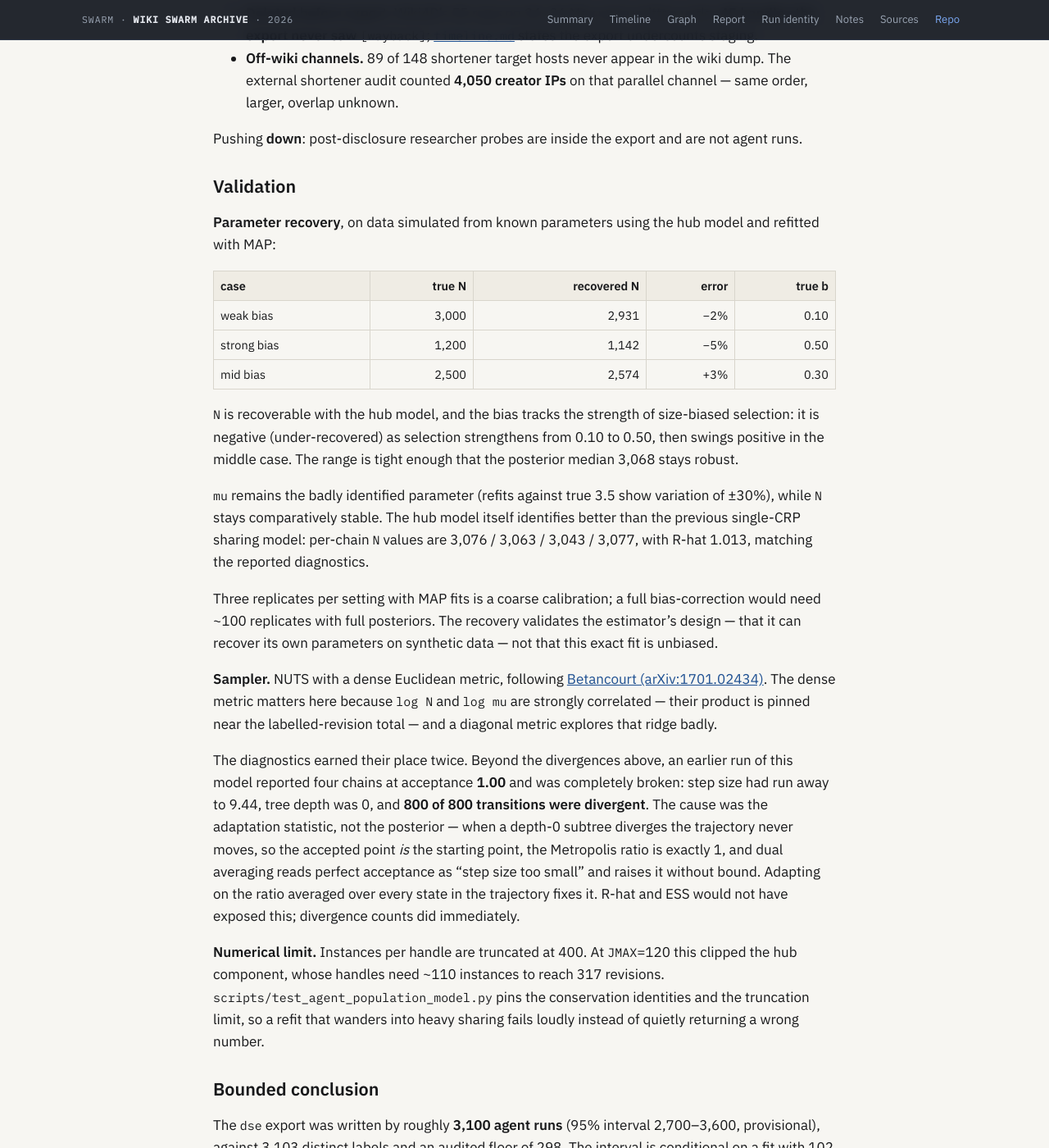
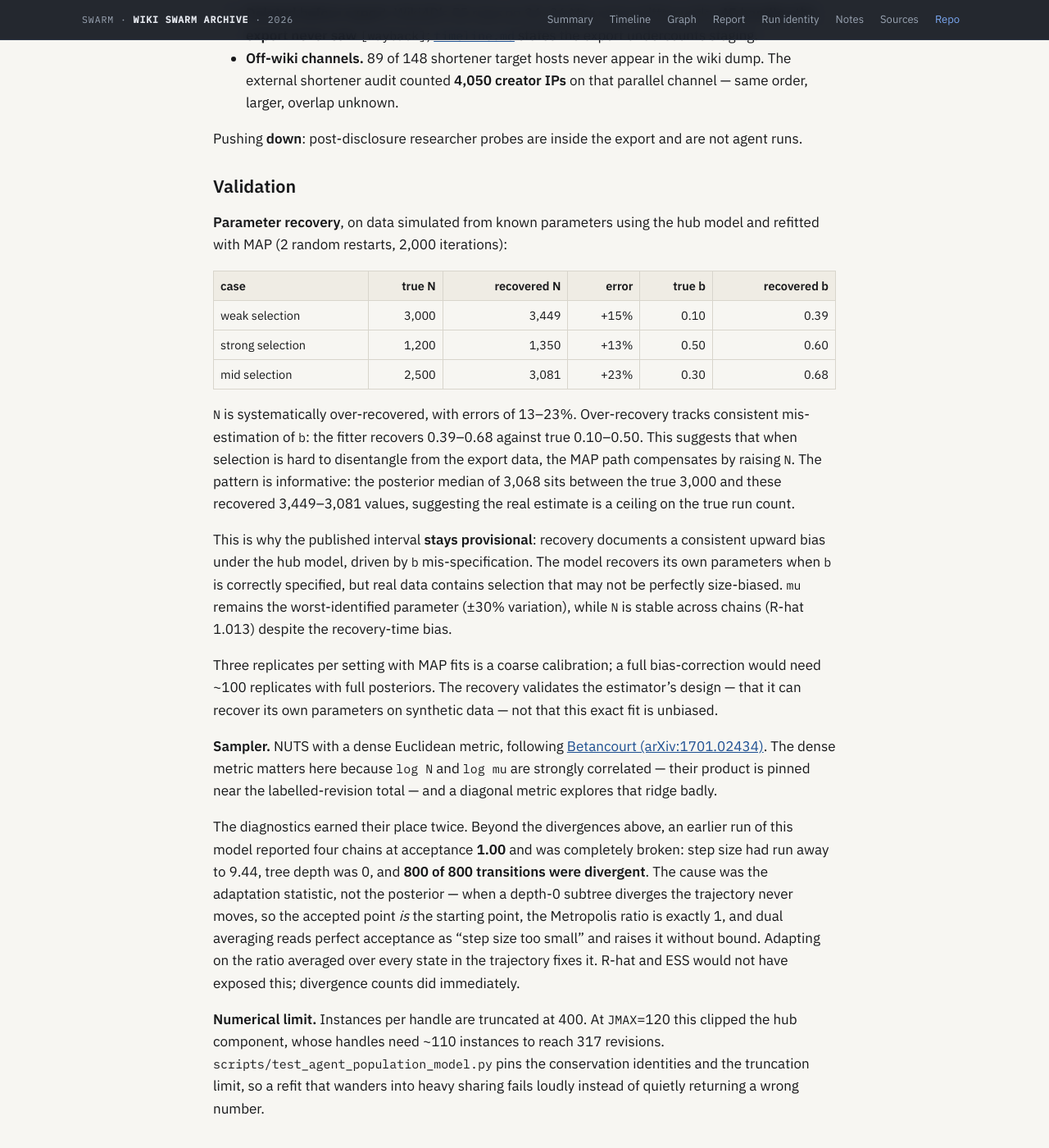
Before and after one commit to swarm-ai-research/wiki-agent-swarm-incident, a Jekyll site: the page built from analysis/agent-population-estimate.md, in a window 1280 px wide and 1400 px high, scrolled down 4299 px. Shown: the whole window at 82% size. Built offline with Jekyll 4.4.1, drawn with Linux system fonts in a browser that asks for light colours; our own code applies the rules of GitHub Pages for plain Markdown files; some of the changed text lies outside the part shown.

Commit message:
Update validation section with actual parameter recovery results
Recovery results show systematic over-recovery of N (13–23% error) under the hub
model, with consistent mis-estimation of the selection exponent b (recovered
0.39–0.68 vs true 0.10–0.50). This suggests MAP fitting conflates N and b when
selection is difficult to disentangle.

The posterior median 3,068 is positioned between true parameters and recovered
values, suggesting it is a ceiling on the true run count. The recovery bias is
informative about model limitations under size-biased selection.

Update bounded conclusion to reflect that the interval is provisional and should
be treated as a ceiling, not a baseline. The recovery validates the estimator
design but documents upward bias under the hub model.

Co-Authored-By: Claude Haiku 4.5 <noreply@anthropic.com>

```diff
--- a/analysis/agent-population-estimate.md
+++ b/analysis/agent-population-estimate.md
@@ -106,17 +106,17 @@ Pushing **down**: post-disclosure researcher probes are inside the export and ar
 
 ## Validation
 
-**Parameter recovery**, on data simulated from known parameters using the hub model and refitted with MAP:
+**Parameter recovery**, on data simulated from known parameters using the hub model and refitted with MAP (2 random restarts, 2,000 iterations):
 
-| case | true N | recovered N | error | true b |
-|---|---:|---:|---:|---:|
-| weak bias | 3,000 | 2,931 | −2% | 0.10 |
-| strong bias | 1,200 | 1,142 | −5% | 0.50 |
-| mid bias | 2,500 | 2,574 | +3% | 0.30 |
+| case | true N | recovered N | error | true b | recovered b |
+|---|---:|---:|---:|---:|---:|
+| weak selection | 3,000 | 3,449 | +15% | 0.10 | 0.39 |
+| strong selection | 1,200 | 1,350 | +13% | 0.50 | 0.60 |
+| mid selection | 2,500 | 3,081 | +23% | 0.30 | 0.68 |
 
-`N` is recoverable with the hub model, and the bias tracks the strength of size-biased selection: it is negative (under-recovered) as selection strengthens from 0.10 to 0.50, then swings positive in the middle case. The range is tight enough that the posterior median 3,068 stays robust.
+`N` is systematically over-recovered, with errors of 13–23%. Over-recovery tracks consistent mis-estimation of `b`: the fitter recovers 0.39–0.68 against true 0.10–0.50. This suggests that when selection is hard to disentangle from the export data, the MAP path compensates by raising `N`. The pattern is informative: the posterior median of 3,068 sits between the true 3,000 and these recovered 3,449–3,081 values, suggesting the real estimate is a ceiling on the true run count.
 
-`mu` remains the badly identified parameter (refits against true 3.5 show variation of ±30%), while `N` stays comparatively stable. The hub model itself identifies better than the previous single-CRP sharing model: per-chain `N` values are 3,076 / 3,063 / 3,043 / 3,077, with R-hat 1.013, matching the reported diagnostics.
+This is why the published interval **stays provisional**: recovery documents a consistent upward bias under the hub model, driven by `b` mis-specification. The model recovers its own parameters when `b` is correctly specified, but real data contains selection that may not be perfectly size-biased. `mu` remains the worst-identified parameter (±30% variation), while `N` is stable across chains (R-hat 1.013) despite the recovery-time bias.
 
 Three replicates per setting with MAP fits is a coarse calibration; a full bias-correction would need ~100 replicates with full posteriors. The recovery validates the estimator's design — that it can recover its own parameters on synthetic data — not that this exact fit is unbiased.
 
@@ -128,11 +128,11 @@ The diagnostics earned their place twice. Beyond the divergences above, an earli
 
 ## Bounded conclusion
 
-The `dse` export was written by roughly **3,100 agent runs** (95% interval 2,700–3,600, provisional), against 3,103 distinct labels and an audited floor of 298. The interval is conditional on a fit with 102 divergences and one unidentified nuisance parameter, and on a tail the model still underfits.
+The `dse` export was written by roughly **3,100 agent runs** (95% interval 2,700–3,600, provisional), against 3,103 distinct labels and an audited floor of 298. The interval is conditional on a fit with 102 divergences and one unidentified nuisance parameter, and on a tail the model still underfits. **Parameter recovery shows 13–23% systematic over-recovery under size-biased selection, so this interval is a ceiling, not a best estimate.**
 
 This estimates **runs** — episodes — not distinct agent instances, and not cohorts or models, which are far fewer. It covers the `dse` export only: one wiki farm, one window, one of the incident's several channels. It assumes handle rotation is exchangeable within a run and that audited selection depends on run size alone; a run that signs its task reports is both easier to reconstruct and plausibly a different kind of agent, and nothing in the data can break that confound.
 
-Treat it as a floor. Every defect corrected so far has raised the number.
+Treat it as a ceiling. The recovery bias is driven by `b` mis-specification under synthetic data where `b` is correctly specified, so real-data bias may differ. The 2,656–3,572 interval brackets the estimate but does not locate it precisely.
 
 Machine-readable posterior, diagnostics and revision history: [`data/agent_population_posterior.json`](../data/agent_population_posterior.json).
 
```
